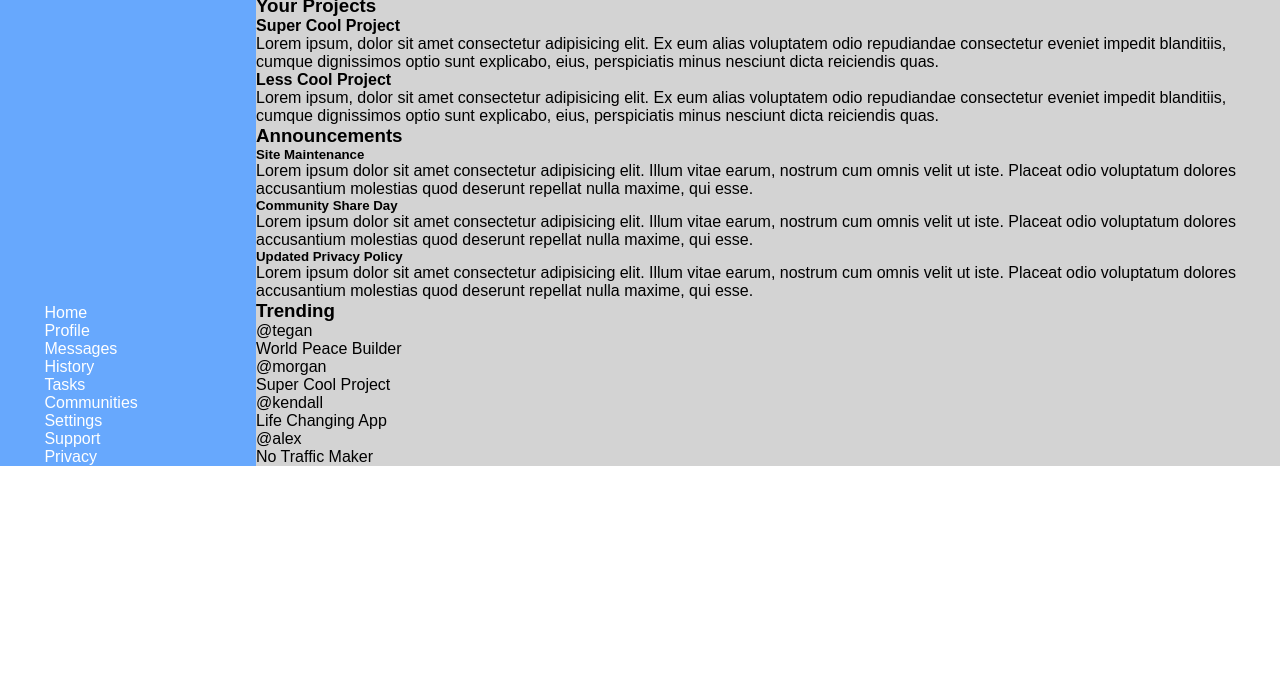
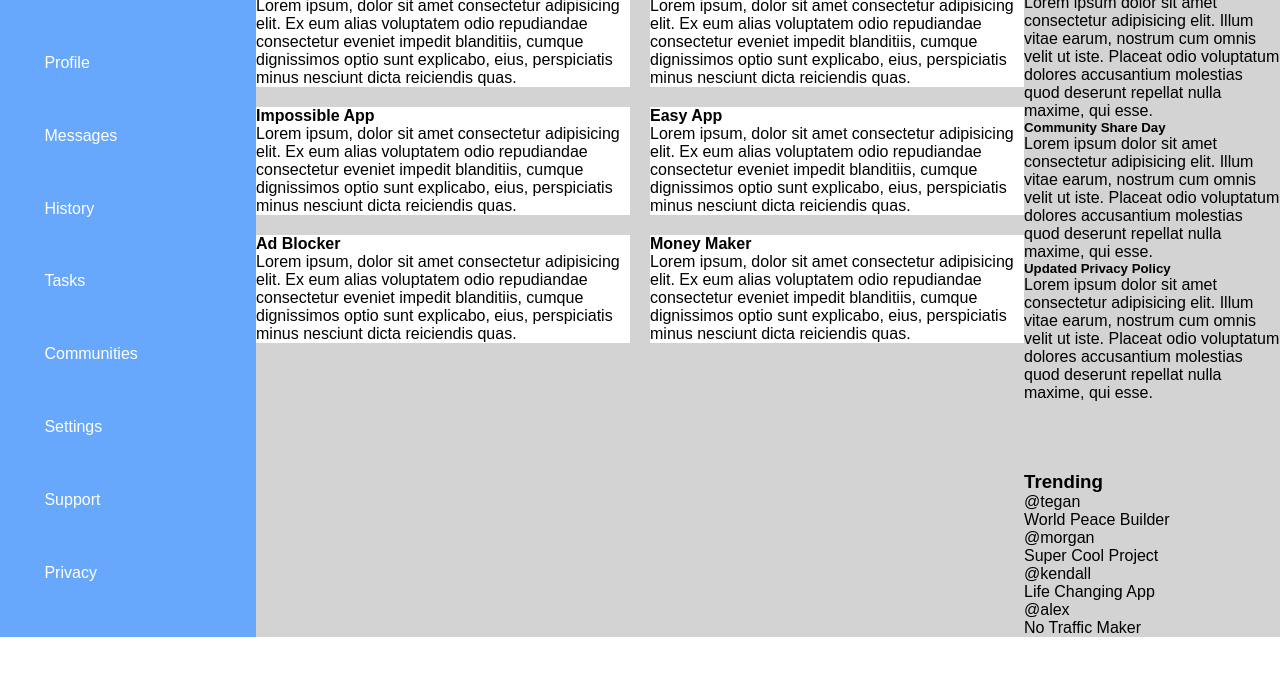
Before and after one commit to thomasxcarney/Admin-dashboard, a plain HTML site: page index.html in a window 1280 px wide. Shown: the part 111-800 px from the top of the page. Drawn offline with Linux system fonts and the light colour scheme.

Commit message:
Make further styling and layout changes
Still working on getting the layout right and making some styling
changes to make the layout more clear as I work on it.

```diff
--- a/index.html
+++ b/index.html
@@ -41,6 +41,7 @@
     <div class="main-content">
         <div class="projects-container">
             <h3>Your Projects</h3>
+            <div class="card-container">
                 <div class="card">
                     <h4>Super Cool Project</h4>
                     <p>Lorem ipsum, dolor sit amet consectetur adipisicing elit. Ex eum alias voluptatem odio repudiandae consectetur
@@ -56,6 +57,39 @@
                         reiciendis quas.
                     </p>
                     <div class="icons"></div>
+                </div>
+                <div class="card">
+                    <h4>Impossible App</h4>
+                    <p>Lorem ipsum, dolor sit amet consectetur adipisicing elit. Ex eum alias voluptatem odio repudiandae consectetur
+                        eveniet impedit blanditiis, cumque dignissimos optio sunt explicabo, eius, perspiciatis minus nesciunt dicta
+                        reiciendis quas.
+                    </p>
+                    <div class="icons"></div>
+                </div>
+                <div class="card">
+                    <h4>Easy App</h4>
+                    <p>Lorem ipsum, dolor sit amet consectetur adipisicing elit. Ex eum alias voluptatem odio repudiandae consectetur
+                        eveniet impedit blanditiis, cumque dignissimos optio sunt explicabo, eius, perspiciatis minus nesciunt dicta
+                        reiciendis quas.
+                    </p>
+                    <div class="icons"></div>
+                </div>
+                <div class="card">
+                    <h4>Ad Blocker</h4>
+                    <p>Lorem ipsum, dolor sit amet consectetur adipisicing elit. Ex eum alias voluptatem odio repudiandae consectetur
+                     eveniet impedit blanditiis, cumque dignissimos optio sunt explicabo, eius, perspiciatis minus nesciunt dicta
+                        reiciendis quas.
+                    </p>
+                    <div class="icons"></div>
+                </div>
+                <div class="card">
+                    <h4>Money Maker</h4>
+                    <p>Lorem ipsum, dolor sit amet consectetur adipisicing elit. Ex eum alias voluptatem odio repudiandae consectetur
+                        eveniet impedit blanditiis, cumque dignissimos optio sunt explicabo, eius, perspiciatis minus nesciunt dicta
+                        reiciendis quas.
+                    </p>
+                    <div class="icons"></div>
+                </div>
             </div>
         </div>
         <div class="announcements-container">
--- a/styles.css
+++ b/styles.css
@@ -15,15 +15,47 @@ body {
     display: grid;
     justify-content: center;
     color: white;
-    grid-template-rows: 10fr;
+    grid-template-rows: repeat(10, 1 fr);
 }
 
 .main-content {
     grid-row: 2;
     background-color: lightgray;
+    display: grid;
+    grid-template-columns: 3fr 1fr;
+}
+
+.announcements-container {
+    grid-column: 2;
+}
+
+.trending-container {
+    grid-column: 2;
+    grid-row: 2;
+}
+
+.card-container {
+    grid-row: 1 / 3;
+    display: grid;
+    grid-template-columns: 1fr 1fr;
+    grid-template-rows: 0.2fr 1fr 1fr 1fr;
+    gap: 20px;
 }
 
 .header {
     grid-column: 2;
     grid-row: 1;
+    display: grid;
 }
+
+.notifications-container {
+    grid-column: 2;
+}
+
+.button-container {
+
+}
+
+.card {
+    background-color: white;
+}
```
Lines whose indentation alone changed are shown as unchanged.
